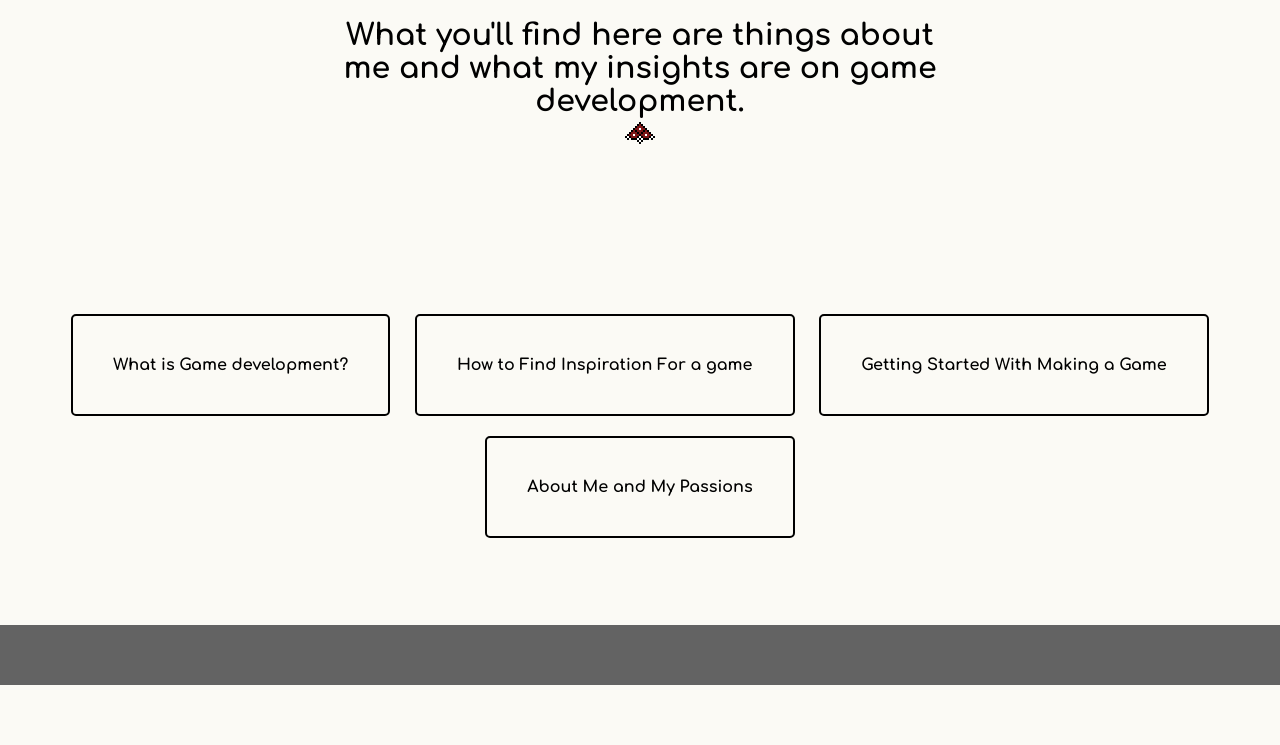
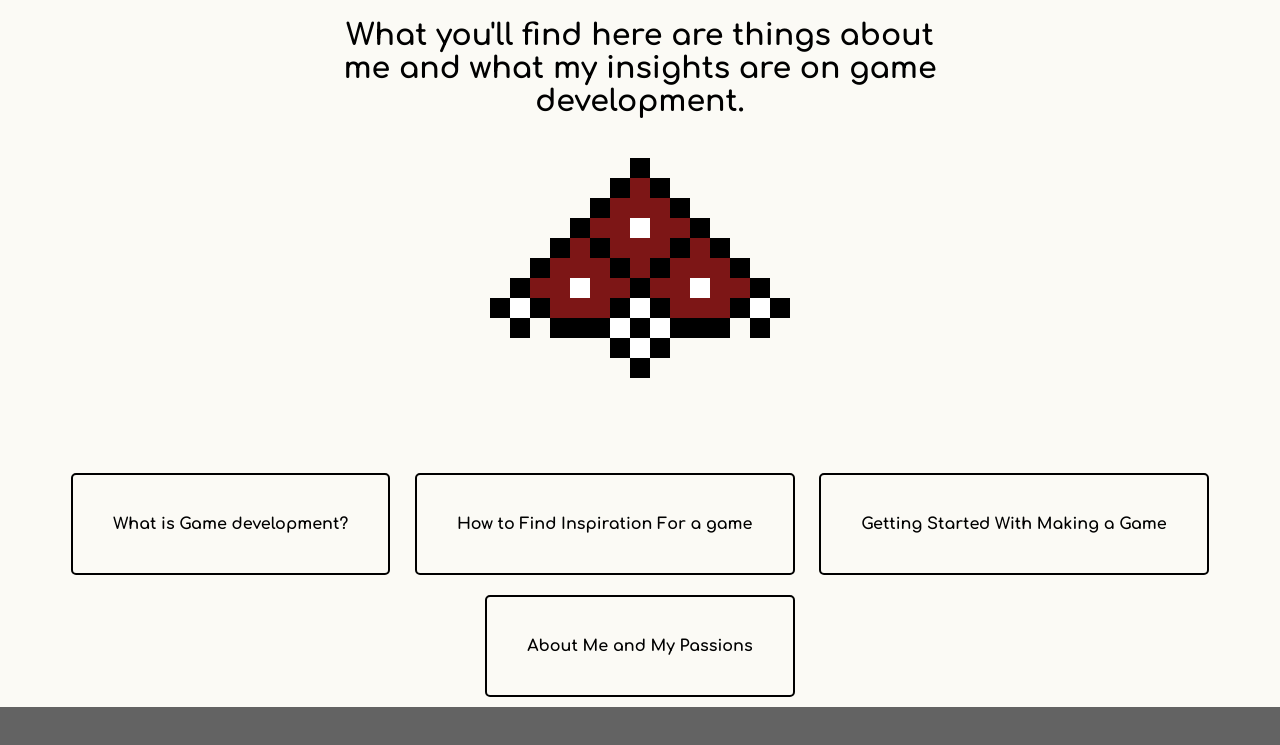
Before and after one commit to pseudonym07/Career-Website, a plain HTML site: page index.html in a window 1280 px wide. Shown: the part 115-860 px from the top of the page. Before the commit the page ends 800 px from the top, so only its background shows below. Drawn offline with Linux system fonts and the light colour scheme.

Commit message:
Idk what happened but my code was touched? I'm gonna have to look through previous versions of my code and see if this was the sites original  form. Because when I opened the source, a lot of things were off.

```diff
--- a/index.html
+++ b/index.html
@@ -31,7 +31,7 @@
       <p class="align-center text-size">What you'll find here are things about me and what my insights are on game development.</p>
 
 
-      <article class="align-center margin-b-gone">
+      <article class="align-center resize-img margin-b-gone">
 
       <p><img src ="Images/Icons/POGD.png"></p>
 
--- a/style.css
+++ b/style.css
@@ -41,12 +41,12 @@ body{
 }
 
 
-.img-center img{
+.resize-img img{
   display: block;
   margin-left: auto;
   margin-right: auto;
-  width: 50%;
-
+  width: 25%;
+  image-rendering: pixelated;
 }
 
 .navi-links a {
@@ -62,7 +62,7 @@ body{
 }
 
 .navi-links {
-  margin-top: 150px;
+  margin-top: 25px;
   font-family: Comfortaa, cursive
 
 
@@ -70,7 +70,6 @@ body{
 
 .wlc-txt-size{
   font-family: Comfortaa, cursive;
-
 
 
 }
@@ -105,19 +104,11 @@ body{
 
 
 
-
 footer {
   display: flex;
   background-color: #636363;
 
   padding: 30px;
-
-
-
-
-
-
-
 
 }
 
```
